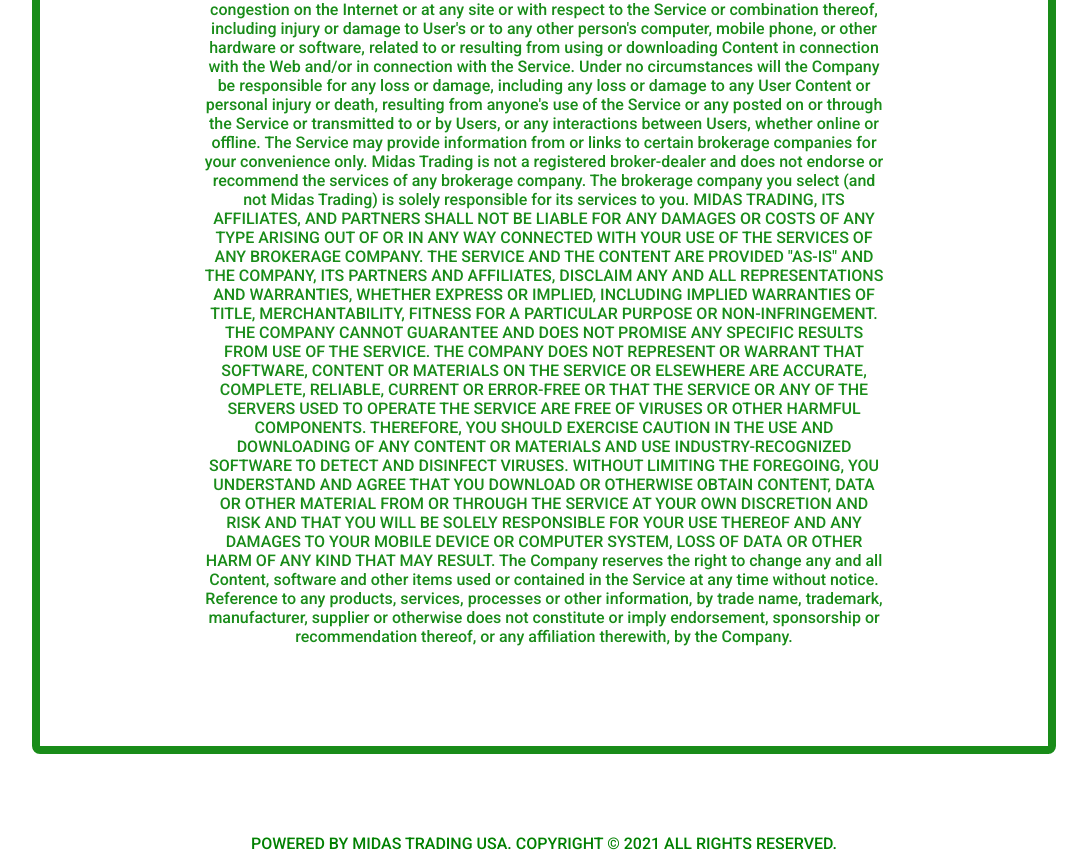
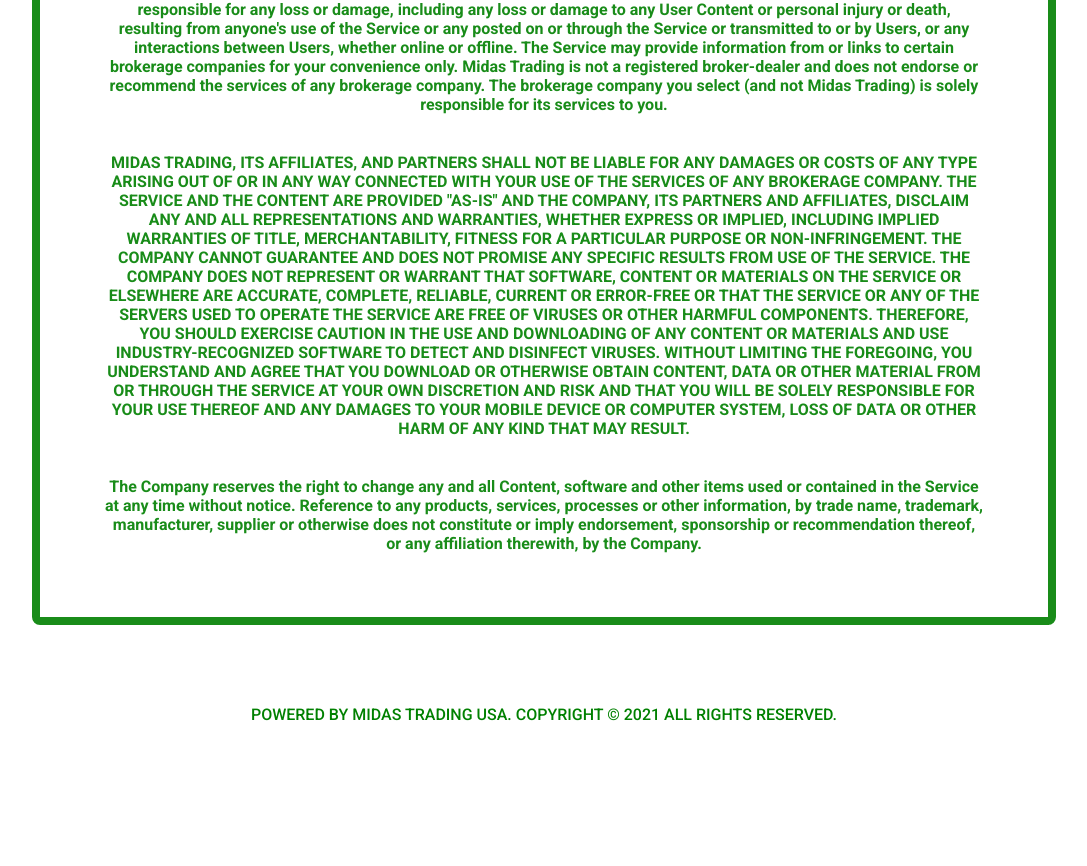
Before and after one commit to jay-guro/md, a plain HTML site: page disclaimer.html in a window 1280 px wide. Shown: the part 962-1828 px from the top of the page, without its empty margins (96-1183 px from the left). After the commit the page ends 1702 px from the top, so only its background shows below. Drawn offline with nearby package versions, Linux system fonts and the light colour scheme; a script that the page names is missing.

Commit message:
Add files via upload

```diff
--- a/disclaimer.html
+++ b/disclaimer.html
@@ -110,7 +110,7 @@
     <section class="hero">
       <div id="container-doc">
         <p class="doc_info">LAST UPDATED: JAN 18TH, 2021</p>
-        <p class="doc_p">
+        <p class="doc_h3">
           The Company, its affiliates, and partners are not responsible or
           liable in any manner for any Content posted on the Service, whether
           posted or caused by Users, by Midas Trading, by third parties or by
@@ -144,31 +144,38 @@
           your convenience only. Midas Trading is not a registered broker-dealer
           and does not endorse or recommend the services of any brokerage
           company. The brokerage company you select (and not Midas Trading) is
-          solely responsible for its services to you. MIDAS TRADING, ITS
-          AFFILIATES, AND PARTNERS SHALL NOT BE LIABLE FOR ANY DAMAGES OR COSTS
-          OF ANY TYPE ARISING OUT OF OR IN ANY WAY CONNECTED WITH YOUR USE OF
-          THE SERVICES OF ANY BROKERAGE COMPANY. THE SERVICE AND THE CONTENT ARE
-          PROVIDED "AS-IS" AND THE COMPANY, ITS PARTNERS AND AFFILIATES,
-          DISCLAIM ANY AND ALL REPRESENTATIONS AND WARRANTIES, WHETHER EXPRESS
-          OR IMPLIED, INCLUDING IMPLIED WARRANTIES OF TITLE, MERCHANTABILITY,
-          FITNESS FOR A PARTICULAR PURPOSE OR NON-INFRINGEMENT. THE COMPANY
-          CANNOT GUARANTEE AND DOES NOT PROMISE ANY SPECIFIC RESULTS FROM USE OF
-          THE SERVICE. THE COMPANY DOES NOT REPRESENT OR WARRANT THAT SOFTWARE,
-          CONTENT OR MATERIALS ON THE SERVICE OR ELSEWHERE ARE ACCURATE,
-          COMPLETE, RELIABLE, CURRENT OR ERROR-FREE OR THAT THE SERVICE OR ANY
-          OF THE SERVERS USED TO OPERATE THE SERVICE ARE FREE OF VIRUSES OR
-          OTHER HARMFUL COMPONENTS. THEREFORE, YOU SHOULD EXERCISE CAUTION IN
-          THE USE AND DOWNLOADING OF ANY CONTENT OR MATERIALS AND USE
-          INDUSTRY-RECOGNIZED SOFTWARE TO DETECT AND DISINFECT VIRUSES. WITHOUT
-          LIMITING THE FOREGOING, YOU UNDERSTAND AND AGREE THAT YOU DOWNLOAD OR
-          OTHERWISE OBTAIN CONTENT, DATA OR OTHER MATERIAL FROM OR THROUGH THE
-          SERVICE AT YOUR OWN DISCRETION AND RISK AND THAT YOU WILL BE SOLELY
-          RESPONSIBLE FOR YOUR USE THEREOF AND ANY DAMAGES TO YOUR MOBILE DEVICE
-          OR COMPUTER SYSTEM, LOSS OF DATA OR OTHER HARM OF ANY KIND THAT MAY
-          RESULT. The Company reserves the right to change any and all Content,
-          software and other items used or contained in the Service at any time
-          without notice. Reference to any products, services, processes or
-          other information, by trade name, trademark, manufacturer, supplier or
+          solely responsible for its services to you.
+        </p>
+        <br />
+        <p class="doc_h3">
+          MIDAS TRADING, ITS AFFILIATES, AND PARTNERS SHALL NOT BE LIABLE FOR
+          ANY DAMAGES OR COSTS OF ANY TYPE ARISING OUT OF OR IN ANY WAY
+          CONNECTED WITH YOUR USE OF THE SERVICES OF ANY BROKERAGE COMPANY. THE
+          SERVICE AND THE CONTENT ARE PROVIDED "AS-IS" AND THE COMPANY, ITS
+          PARTNERS AND AFFILIATES, DISCLAIM ANY AND ALL REPRESENTATIONS AND
+          WARRANTIES, WHETHER EXPRESS OR IMPLIED, INCLUDING IMPLIED WARRANTIES
+          OF TITLE, MERCHANTABILITY, FITNESS FOR A PARTICULAR PURPOSE OR
+          NON-INFRINGEMENT. THE COMPANY CANNOT GUARANTEE AND DOES NOT PROMISE
+          ANY SPECIFIC RESULTS FROM USE OF THE SERVICE. THE COMPANY DOES NOT
+          REPRESENT OR WARRANT THAT SOFTWARE, CONTENT OR MATERIALS ON THE
+          SERVICE OR ELSEWHERE ARE ACCURATE, COMPLETE, RELIABLE, CURRENT OR
+          ERROR-FREE OR THAT THE SERVICE OR ANY OF THE SERVERS USED TO OPERATE
+          THE SERVICE ARE FREE OF VIRUSES OR OTHER HARMFUL COMPONENTS.
+          THEREFORE, YOU SHOULD EXERCISE CAUTION IN THE USE AND DOWNLOADING OF
+          ANY CONTENT OR MATERIALS AND USE INDUSTRY-RECOGNIZED SOFTWARE TO
+          DETECT AND DISINFECT VIRUSES. WITHOUT LIMITING THE FOREGOING, YOU
+          UNDERSTAND AND AGREE THAT YOU DOWNLOAD OR OTHERWISE OBTAIN CONTENT,
+          DATA OR OTHER MATERIAL FROM OR THROUGH THE SERVICE AT YOUR OWN
+          DISCRETION AND RISK AND THAT YOU WILL BE SOLELY RESPONSIBLE FOR YOUR
+          USE THEREOF AND ANY DAMAGES TO YOUR MOBILE DEVICE OR COMPUTER SYSTEM,
+          LOSS OF DATA OR OTHER HARM OF ANY KIND THAT MAY RESULT.
+        </p>
+        <br />
+        <p class="doc_h3">
+          The Company reserves the right to change any and all Content, software
+          and other items used or contained in the Service at any time without
+          notice. Reference to any products, services, processes or other
+          information, by trade name, trademark, manufacturer, supplier or
           otherwise does not constitute or imply endorsement, sponsorship or
           recommendation thereof, or any affiliation therewith, by the Company.
         </p>
```
